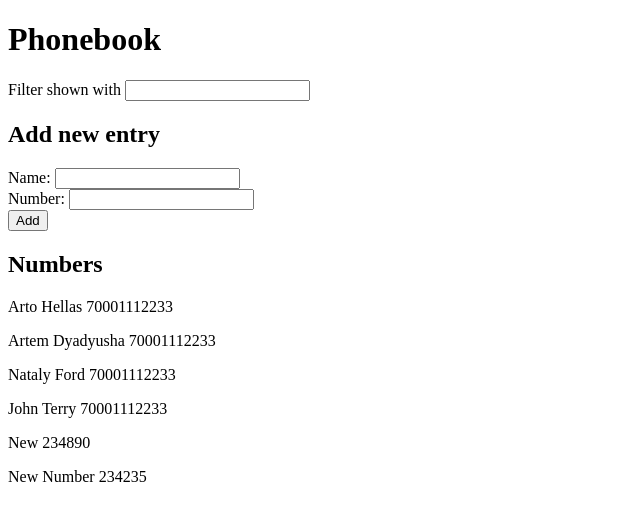
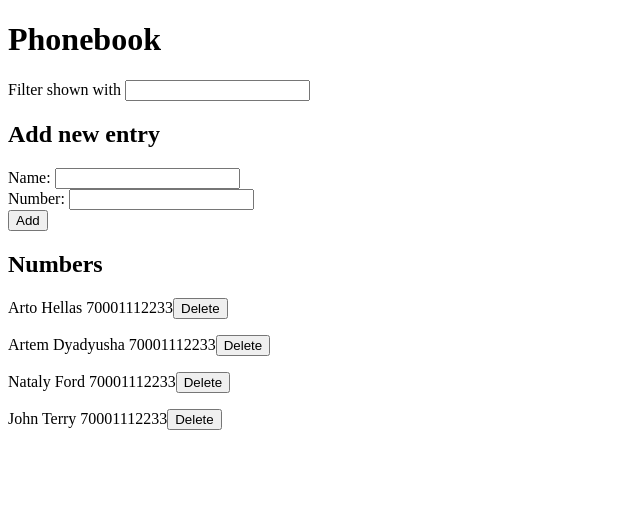
Before and after one commit to Artikool5/fullstack-open, a React (Vite) app in the folder part2/phonebook/: page / in a window 1280 px wide. Shown: the top 520 px of the page, without its empty margins (0-640 px from the left). Built offline with nearby package versions, Linux system fonts and the light colour scheme; data requests are answered from the project's data file.

Commit message:
exc: 2.14

```diff
--- a/part2/phonebook/db.json
+++ b/part2/phonebook/db.json
@@ -19,16 +19,6 @@
       "id": "4",
       "name": "John Terry",
       "number": "70001112233"
-    },
-    {
-      "id": 1716622610192,
-      "name": "New",
-      "number": "234890"
-    },
-    {
-      "id": 1716622705035,
-      "name": "New Number",
-      "number": "234235"
     }
   ]
 }
--- a/part2/phonebook/src/App.jsx
+++ b/part2/phonebook/src/App.jsx
@@ -36,7 +36,7 @@ function App() {
     }
 
     const personObject = {
-      id: Date.now(),
+      id: Date.now().toString(),
       name: newName.trim(),
       number: newPhoneNumber.trim(),
     };
@@ -46,6 +46,18 @@ function App() {
       setNewName("");
       setNewPhoneNumber("");
     });
+  };
+
+  const handleDelete = (id, name) => {
+    const isConfirmed = confirm(`Are you really want to delete ${name}?`);
+    if (isConfirmed) {
+      peopleService.remove(id).then((returnedPerson) => {
+        const newPeople = people.filter(
+          (person) => person.id !== returnedPerson.id,
+        );
+        setPeople(newPeople);
+      });
+    }
   };
 
   return (
@@ -65,7 +77,11 @@ function App() {
         addPerson={addPerson}
       />
       <h2>Numbers</h2>
-      <People people={people} filteredName={filteredName} />
+      <People
+        people={people}
+        filteredName={filteredName}
+        handleDelete={handleDelete}
+      />
     </>
   );
 }
--- a/part2/phonebook/src/People.jsx
+++ b/part2/phonebook/src/People.jsx
@@ -1,12 +1,13 @@
-const Person = ({ name, number }) => {
+const Person = ({ name, number, id, handleDelete }) => {
   return (
     <p>
       {name} {number}
+      <button onClick={() => handleDelete(id, name)}>Delete</button>
     </p>
   );
 };
 
-const People = ({ people, filteredName }) => {
+const People = ({ people, filteredName, handleDelete }) => {
   const filteredPeople = people.filter((person) =>
     person.name.toLowerCase().includes(filteredName.toLowerCase()),
   );
@@ -14,7 +15,13 @@ const People = ({ people, filteredName }) => {
     <div>
       {filteredPeople.map((person) => {
         return (
-          <Person name={person.name} number={person.number} key={person.id} />
+          <Person
+            name={person.name}
+            number={person.number}
+            key={person.id}
+            id={person.id}
+            handleDelete={handleDelete}
+          />
         );
       })}
     </div>
--- a/part2/phonebook/src/serveces/people.js
+++ b/part2/phonebook/src/serveces/people.js
@@ -16,4 +16,9 @@ const update = (id, newObject) => {
   return response.then((r) => r.data);
 };
 
-export default { getAll, create, update };
+const remove = (id) => {
+  const response = axios.delete(`${BASE_URL}/${id}`);
+  return response.then((r) => r.data);
+};
+
+export default { getAll, create, update, remove };
```
